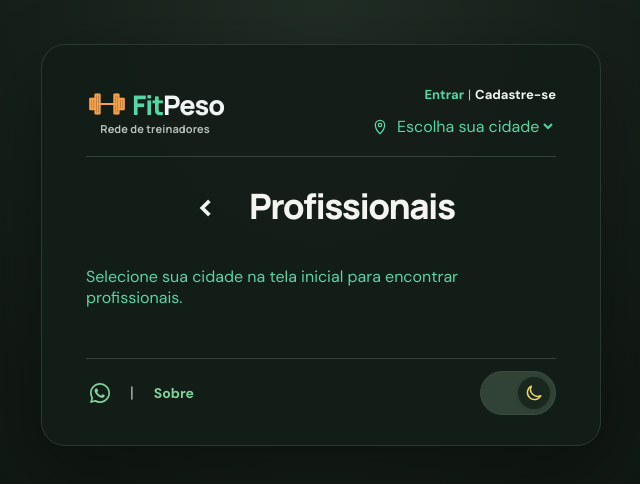
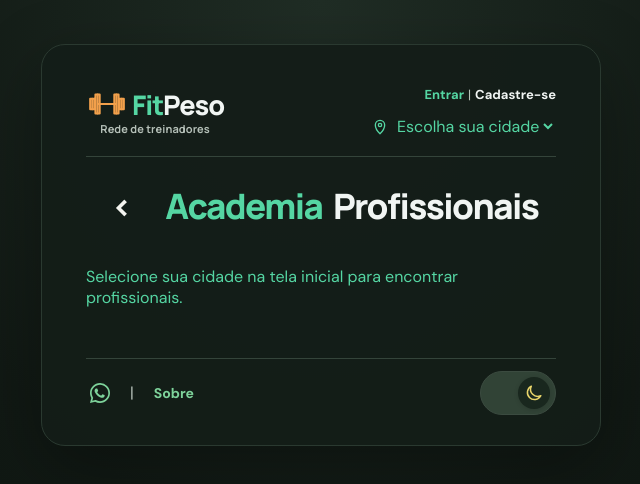
Before and after one commit to albertoapr/calculadoraimc, a Vue app: page /profissionais in a window 1280 px wide. Shown: the top 484 px of the page, without its empty margins (319-959 px from the left). Built offline with nearby package versions, Linux system fonts and the light colour scheme.

Commit message:
Estilizar título Academia e nome da academia com bairro próximo

```diff
--- a/src/views/layout/PageHeader.vue
+++ b/src/views/layout/PageHeader.vue
@@ -58,7 +58,7 @@ const {
       />
       <p class="root-home-tagline-subtitle">O apoio faz toda a diferença.</p>
     </div>
-    <h1 v-if="viewMode !== 'contact' && (viewMode !== 'home' || result)" id="page-title">
+    <h1 v-if="viewMode !== 'contact' && (viewMode !== 'home' || result)" id="page-title" :class="{ 'academy-page-title': viewMode === 'public-trainers' }">
       <button type="button" class="title-back-button" aria-label="Voltar" @click="goBackFromTitle">
         &lt;
       </button>
@@ -72,13 +72,15 @@ const {
         <rect x="12" y="9" width="16" height="8" rx="2" />
         <path d="M20 11v3m-2-1h4M12 22h16m-16 5h16m-16 5h10" />
       </svg>
-      <span>{{
+      <span v-if="viewMode === 'public-trainers'" class="academy-page-brand">
+        <span class="brand-fit">Academia</span>
+        <span class="brand-peso">{{ publicTrainerAcademy.split(/\s+[—–-]\s+/)[0] || 'Profissionais' }}</span>
+      </span>
+      <span v-else>{{
         viewMode === 'select-trainers'
           ? 'Selecionar profissional'
           : viewMode === 'about'
             ? 'Sobre o FitPeso'
-            : viewMode === 'public-trainers'
-            ? (publicTrainerAcademy.split(/\s+[—–-]\s+/)[0] || 'Profissionais')
             : viewMode === 'trainer-request'
               ? 'Solicitação de atendimento'
               : viewMode === 'customer-requests'
@@ -94,9 +96,31 @@ const {
                         : 'Avaliar meu peso'
       }}</span>
     </h1>
-    <p v-if="viewMode === 'public-trainers' && /\s+[—–-]\s+/.test(publicTrainerAcademy)" class="intro">{{ publicTrainerAcademy.split(/\s+[—–-]\s+/).slice(1).join(' — ') }}</p>
+    <p v-if="viewMode === 'public-trainers' && /\s+[—–-]\s+/.test(publicTrainerAcademy)" class="academy-page-neighborhood">{{ publicTrainerAcademy.split(/\s+[—–-]\s+/).slice(1).join(' — ') }}</p>
     <p v-if="viewMode === 'assessment' && !result" class="intro">
       Informe suas medidas para fazer uma avaliação.
     </p>
   </header>
 </template>
+
+<style scoped>
+.academy-page-title {
+  margin-bottom: 0;
+}
+.academy-page-brand {
+  display: inline-flex;
+  align-items: baseline;
+  justify-content: center;
+  flex-wrap: wrap;
+  column-gap: 0.3em;
+  row-gap: 0;
+  min-width: 0;
+}
+.academy-page-neighborhood {
+  margin: 2px auto 12px;
+  color: var(--muted);
+  font-size: 15px;
+  font-weight: 600;
+  line-height: 1.25;
+}
+</style>
```
